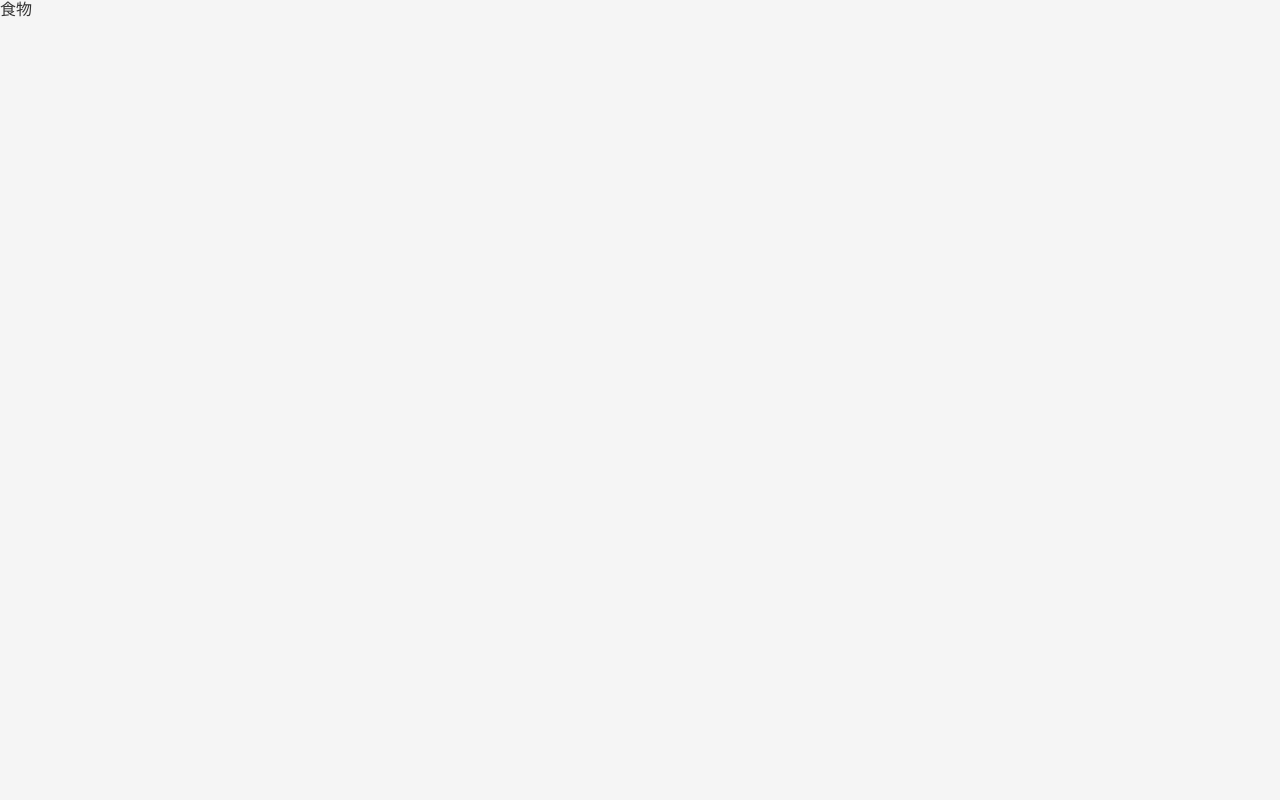
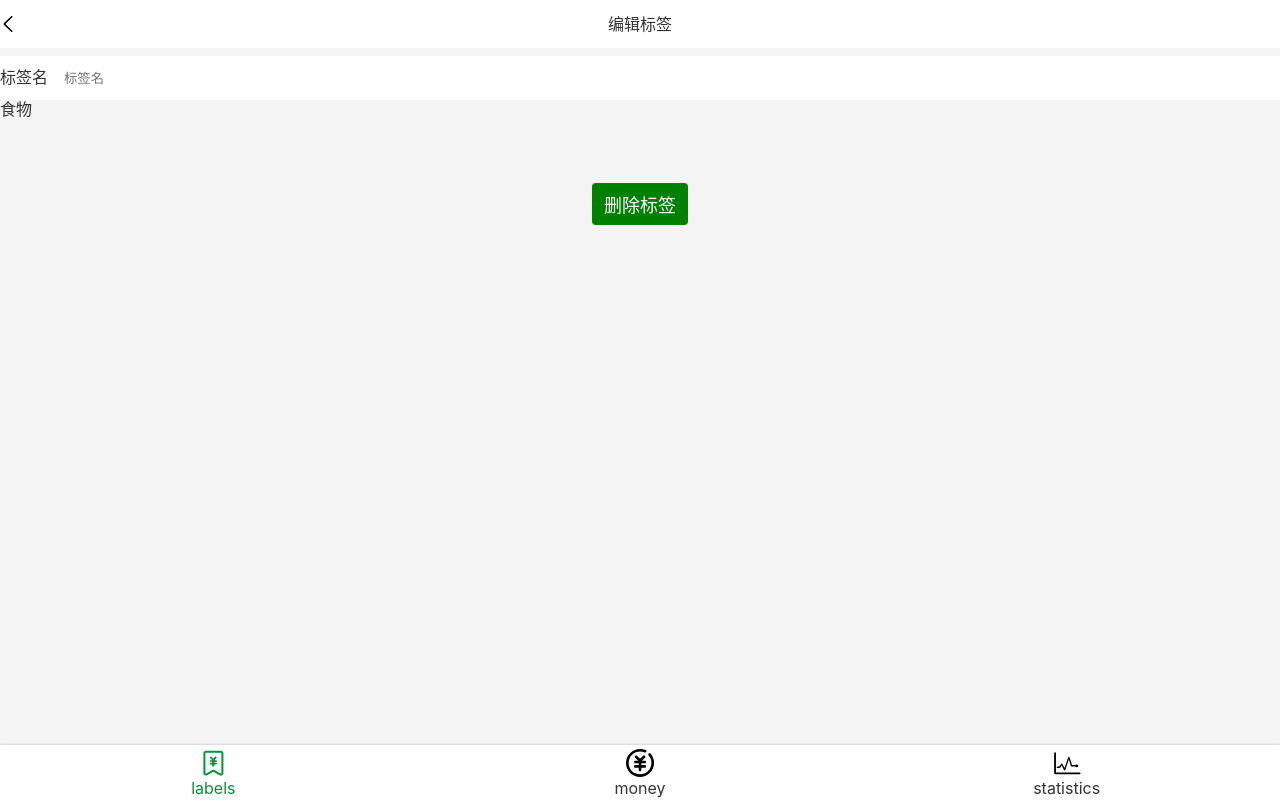
Before and after one commit to sherryYYX/money-react-code, a React app: page /#/labels/2 in a window 1280 px wide. Built offline with nearby package versions, Linux system fonts and the light colour scheme.

Commit message:
Tag 编辑页面样式完成

```diff
--- /dev/null
+++ b/src/components/Button.tsx
@@ -0,0 +1,12 @@
+import styled from 'styled-components';
+
+const Button = styled.button`
+  font-size: 18px;
+  padding: 8px 12px;
+  border: none;
+  background: green;
+  border-radius: 4px;
+  color: #fff;
+`
+
+export {Button};
--- /dev/null
+++ b/src/components/Center.tsx
@@ -0,0 +1,10 @@
+import styled from 'styled-components';
+
+const Center = styled.div`
+  display:flex;
+  justify-content: center;
+  align-items: center;
+  margin-top: 64px;
+`
+
+export {Center}
--- a/src/components/Tag.tsx
+++ b/src/components/Tag.tsx
@@ -1,17 +1,70 @@
 import React from 'react';
 import {useTag} from '../useTag';
 import {useParams} from 'react-router-dom'
+import Layout from './Layout';
+import Icon from './Icon';
+import {Button} from './Button';
+import {Center} from './Center';
+import styled from 'styled-components';
+
+const TopBar = styled.header`
+background: #fff;
+ text-align: center;
+ position: relative;
+ line-height: 20px;
+ padding: 14px;
+ >svg{
+  width: 1em;
+  height: 1em;
+  position: absolute;
+  left:0;
+  top: 50%;
+  transform: translateY(-50%);
+ }
+`
+
+const Label = styled.label`
+  margin-top: 8px;
+  background: #fff;
+  display:flex;
+  align-items: center;
+    >span{
+      margin-right: 16px;
+      white-space: nowrap;
+    }
+    >input{
+    display:block;
+    width: 100%;
+    height: 44px;
+    border: none;
+    background: none;
+    }
+`
+
 
 type Params ={
   id:string
 }
-const Tag:React.FC = ()=>{
+const Tag:React.FC = (props)=>{
   const {findTag} = useTag()
   let {id} = useParams<Params>();
   const tag = findTag(parseInt(id))
 
   return(
-    <div>{tag.tagName}</div>
+    <Layout>
+      <TopBar>
+        <Icon name="left"/>
+        <span>编辑标签</span>
+      </TopBar>
+      <Label>
+        <span>标签名</span>
+        <input type="text" placeholder="标签名"/>
+      </Label>
+      <div>{tag.tagName}</div>
+      <Center>
+        <Button>删除标签</Button>
+      </Center>
+    </Layout>
   )
 }
 
--- a/src/pages/Labels.tsx
+++ b/src/pages/Labels.tsx
@@ -4,6 +4,8 @@ import {useTag} from '../useTag';
 import styled from 'styled-components';
 import Icon from '../components/Icon';
 import {Link} from 'react-router-dom';
+import {Button} from '../components/Button';
+import {Center} from '../components/Center';
 
 const TagList = styled.ol`
   font-size: 16px;
@@ -24,21 +26,8 @@ const TagList = styled.ol`
   }
 `
 
-const Button = styled.button`
-  font-size: 18px;
-  padding: 8px 12px;
-  border: none;
-  background: green;
-  border-radius: 4px;
-  color: #fff;
-`
 
-const Center = styled.div`
-  display:flex;
-  justify-content: center;
-  align-items: center;
-  margin-top: 64px;
-`
+
 
 const Labels= ()=>{
   const {tags, setTags} = useTag()
```
Also changed, not shown: src/icons/left.svg (added).
